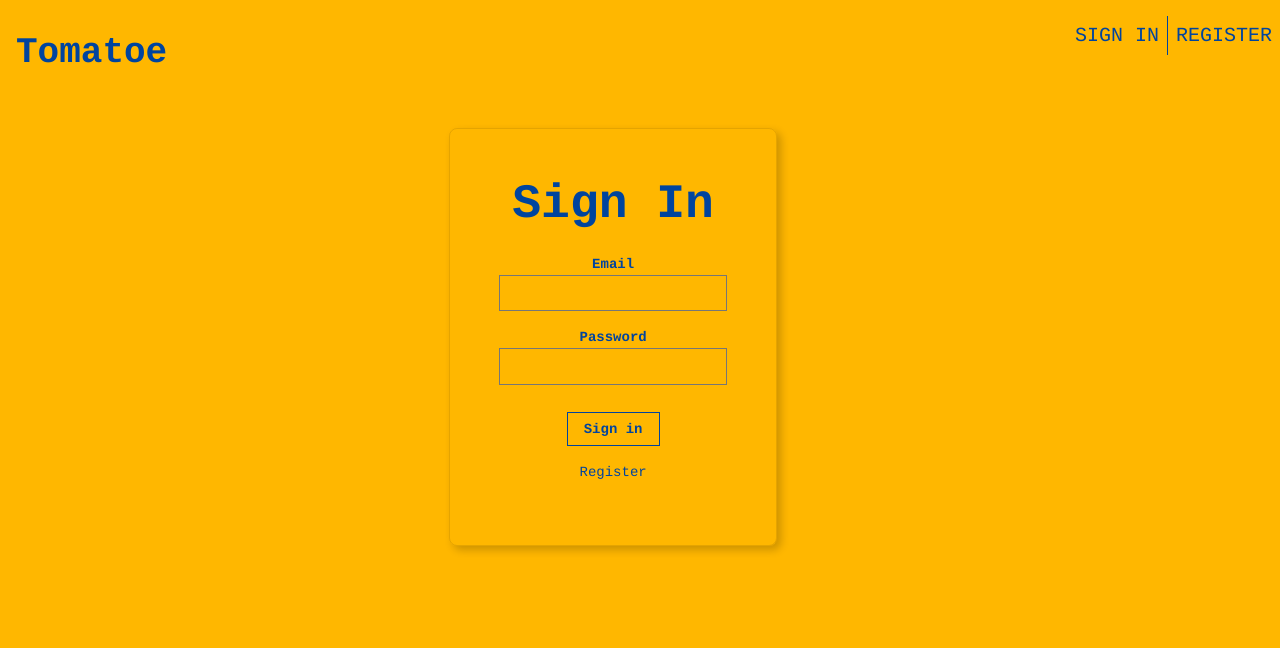
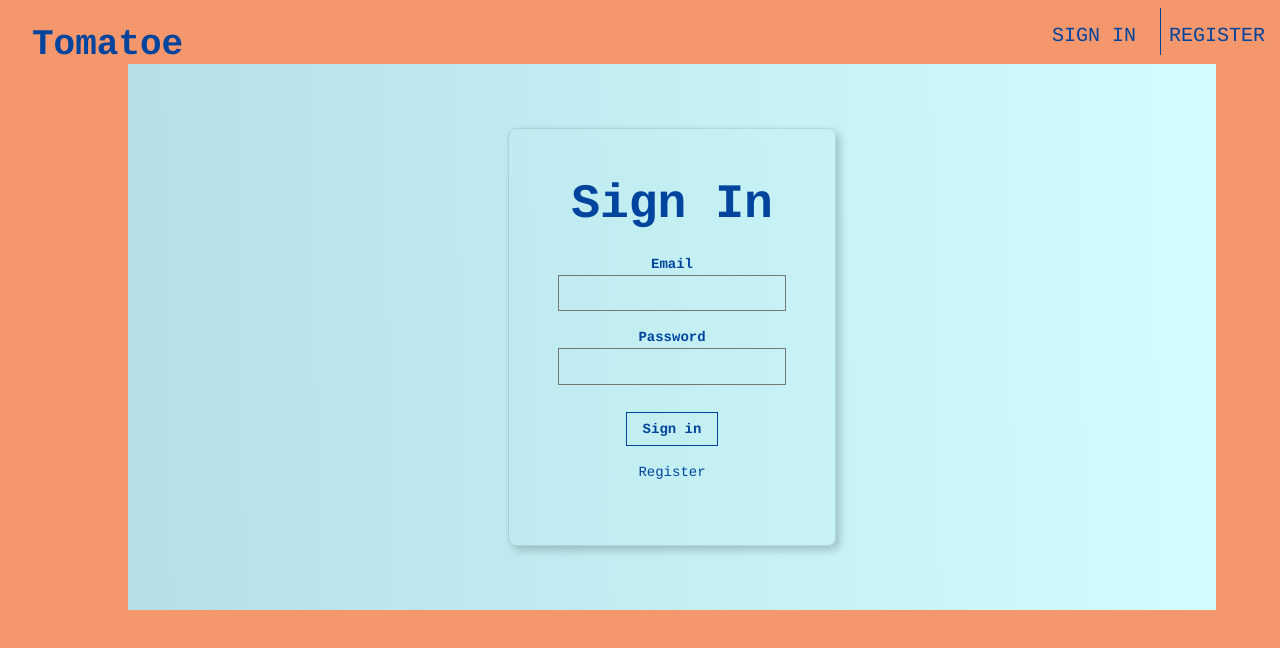
Before and after one commit to ankita3003/food-delivery-website, a React (Create React App) app in the folder food-delivery-app/: page / in a window 1280 px wide. Shown: the top 648 px of the page. Built offline with nearby package versions, Linux system fonts and the light colour scheme.

Commit message:
Finish up with the frontend

```diff
--- a/food-delivery-app/src/App.js
+++ b/food-delivery-app/src/App.js
@@ -47,6 +47,12 @@ class App extends Component {
 		})
 	}
 
+	onOrder = () => {
+		this.setState({
+			cart:[]
+		})
+	}
+
 	render() {
 		const { searchfield, foodItems } = this.state;
 		const filteredItems = foodItems.filter(dish => {
@@ -67,7 +73,7 @@ class App extends Component {
 		    	</div>:
 		    	(this.state.route === 'orders')?
 		    	<div className='basket'>
-		    	<Cart cart={this.state.cart} />
+		    	<Cart cart={this.state.cart} onOrder={this.onOrder} />
 		    	</div>:
 		    	<div className="pa5">
 		    	<SignIn onRouteChange={this.onRouteChange} />
--- a/food-delivery-app/src/components/CardList/Card.js
+++ b/food-delivery-app/src/components/CardList/Card.js
@@ -59,7 +59,7 @@ class Card extends React.Component {
 		const images = [img1,img2,img3,img4,img5,img6,img7,img8,img9,img10];
 		const { id, name, price } = this.props;
 		return (
-			<div className='tc bg-yellow dib br3 pa3 ma2 bw2 shadow-5'>
+			<div className='tc bg-yellow dib br3 pa3 ma2 bw2 shadow-5' style={{background:'#B4DFE5'}}>
 				<img className="grow" alt='pic' src={images[id-1]} height='240' width='auto' />
 				<div>
 					<h2 className="near-black"> {name} </h2>
--- a/food-delivery-app/src/components/Cart/Cart.js
+++ b/food-delivery-app/src/components/Cart/Cart.js
@@ -73,6 +73,7 @@ class Cart extends React.Component {
 				onClick={() => {
 					alert("Order Placed")
 					this.setState({'orderList': []})
+					this.props.onOrder();
 				}
 				}
 			>
--- a/food-delivery-app/src/components/Navigation/Navigation.js
+++ b/food-delivery-app/src/components/Navigation/Navigation.js
@@ -4,7 +4,7 @@ import './Navigation.css';
 const Navigation = ({onRouteChange, isSignedIn}) => {
 	if(isSignedIn) {
 		return (
-			<div>
+			<div className='bg-light-yellow'>
 			<nav style={{ display:'flex', justifyContent: 'flex-end'}}>
 				<p onClick={() => onRouteChange('home')} className='dark-blue f4 link dim black pa2 pointer'> HOME </p>
 				<p onClick={() => onRouteChange('orders')} className='dark-blue bl f4 link dim black pa2 pointer'> ORDERS </p>
@@ -17,13 +17,22 @@ const Navigation = ({onRouteChange, isSignedIn}) => {
 		return (
 			<div>
 			<nav>
-				<ul className="left pa3">
-					<li className="dark-blue link dim black b f6 f2-ns dib mr3">Tomatoe</li>
-				</ul>
-				<ul className="right">
-					<li onClick={() => onRouteChange('signin')} className='dark-blue f4 link dim black pa2 pointer'> SIGN IN </li>
-					<li onClick={() => onRouteChange('register')} className='dark-blue bl f4 link dim black pa2 pointer'> REGISTER </li>
-				</ul>
+				<div className='fl pl4 w-10 pa2'>
+					<div className="dark-blue link dim black b f6 f2-ns dib mr3 left pt3"> Tomatoe </div>
+				</div>
+				<div className='fl w-10 pa2'></div>
+				<div className='fl w-10 pa2'></div>
+				<div className='fl w-10 pa2'></div>
+				<div className='fl w-10 pa2'></div>
+				<div className='fl w-10 pa2'></div>
+				<div className='fl w-10 pa2'></div>
+				<div className='fl w-10 pa2'></div>
+				<div className='fl w-10 pa2'>
+					<span onClick={() => onRouteChange('signin')} className='pt3 right dark-blue f4 link dim black db pa2 pointer'> SIGN IN </span>
+				</div>
+				<div className='fl w-10 pa2'>
+					<span onClick={() => onRouteChange('register')} className='dark-blue pt3 bl f4 link dim black pa2 db pointer'> REGISTER </span>
+				</div>
 			</nav>
 			</div>
 		)
@@ -31,4 +40,12 @@ const Navigation = ({onRouteChange, isSignedIn}) => {
 
 }
 
+// <ul className="left pa3">
+// 					<li className="dark-blue link dim black b f6 f2-ns dib mr3">Tomatoe</li>
+// 				</ul>
+// 				<ul className="right">
+// 					<li onClick={() => onRouteChange('signin')} className='dark-blue f4 link dim black pa2 pointer'> SIGN IN </li>
+// 					<li onClick={() => onRouteChange('register')} className='dark-blue bl f4 link dim black pa2 pointer'> REGISTER </li>
+// 				</ul>
+
 export default Navigation;
--- a/food-delivery-app/src/components/Register/Register.js
+++ b/food-delivery-app/src/components/Register/Register.js
@@ -45,7 +45,7 @@ class Register extends React.Component {
 
 	render() {
 		return (
-			<div className="center pt5">
+			<div className="center pt5 pb5"  style={{background:'linear-gradient(89deg, #B4DFE5 0%, #D2FDFF 100%)'}}>
 				<article className="br3 ba dark-gray b--black-10 shadow-5 center pa3">
 					<main className="pa4 black-80">
 					  <div className="measure">
--- a/food-delivery-app/src/components/SignIn/SignIn.js
+++ b/food-delivery-app/src/components/SignIn/SignIn.js
@@ -42,7 +42,7 @@ class SignIn extends React.Component {
 	render() {
 		const { onRouteChange } = this.props;
 		return (
-			<div className="center pt5">
+			<div className="center pt5 pb5" style={{background:'linear-gradient(89deg, #B4DFE5 0%, #D2FDFF 100%)'}}>
 				{ (this.state.wrongCreds) ?
 					<div className="flex items-center justify-center pa4">
 					  <span className="dark-blue lh-title ml4">Wrong username or password! Try Again</span>
--- a/food-delivery-app/src/index.css
+++ b/food-delivery-app/src/index.css
@@ -2,7 +2,7 @@ body {
   margin: 0;
   padding: 0;
   font-family: "Avenir Next LT Pro", Courier, monospace;
-  background: #FFB700;
+  background: #F4976C;
   color: #00449E;
   /*background: linear-gradient(89deg, #F7FAFB 0%, #E2D4EC 100%);*/
 }
```
